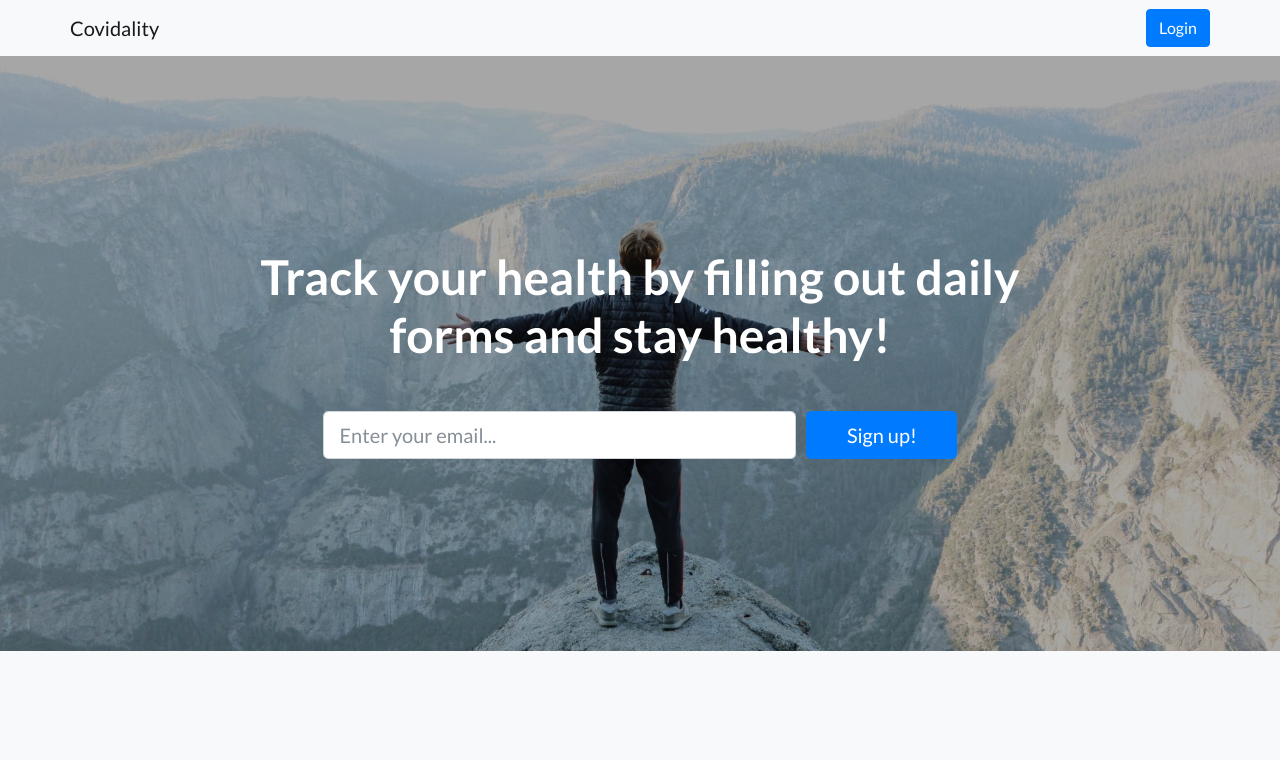
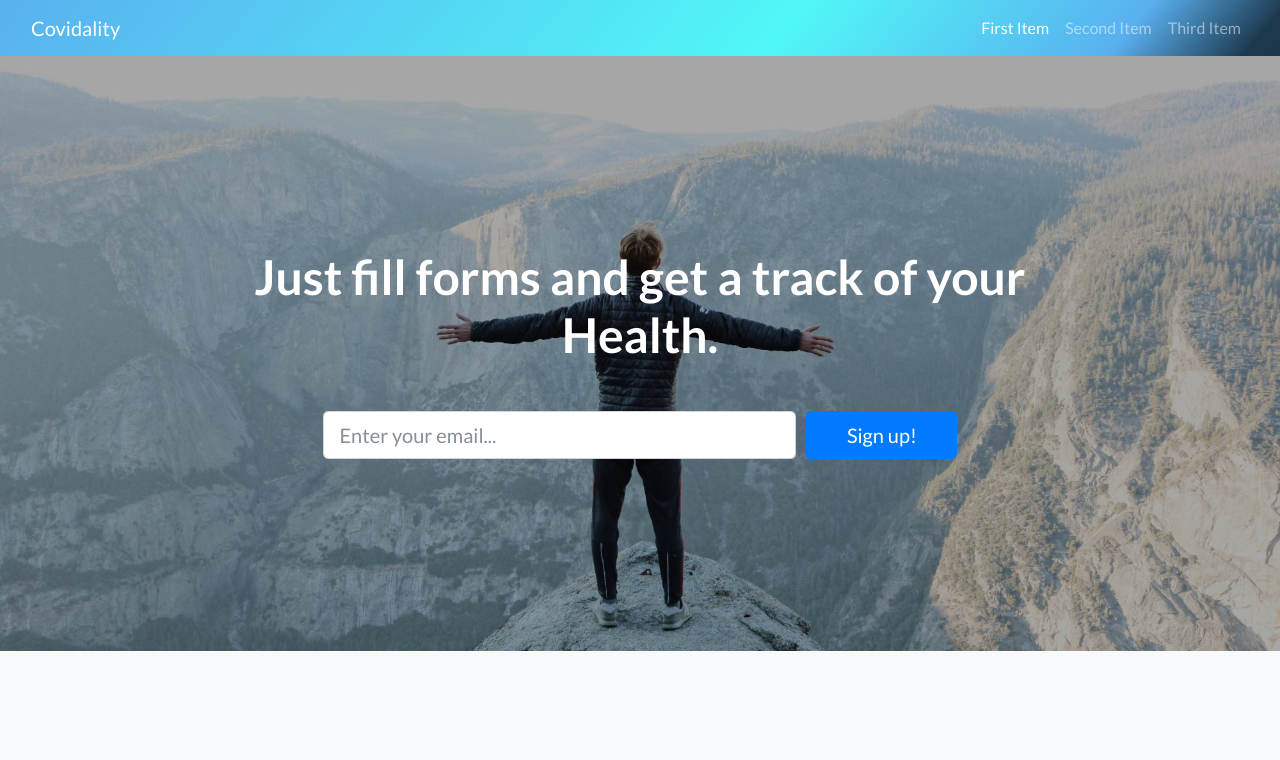
Before and after one commit to HarshVardhan12102002/Covidality_web, a plain HTML site: page index.html in a window 1280 px wide. Shown: the top 760 px of the page. Drawn offline with nearby package versions, Linux system fonts and the light colour scheme.

Commit message:
Minor Upgrades

```diff
--- a/index.html
+++ b/index.html
@@ -18,9 +18,16 @@
 </head>
 
 <body>
-    <nav class="navbar navbar-light navbar-expand bg-light navigation-clean">
-        <div class="container"><a class="navbar-brand" href="index.html">Covidality</a><button data-toggle="collapse" class="navbar-toggler" data-target="#navcol-1"></button>
-            <div class="collapse navbar-collapse" id="navcol-1"><a class="btn btn-primary ml-auto" role="button" href="login.html">Login</a></div>
+    <nav class="navbar navbar-dark navbar-expand-md" id="app-navbar" style="background: linear-gradient(130deg, black 0%, rgb(89,176,239) 0%, rgb(80,247,247) 61%, rgb(89,176,239) 87%, rgb(31,61,84) 97%, rgb(30,59,81) 97%, rgb(29,57,78) 97%, rgb(28,55,75) 100%), linear-gradient(black, rgb(153,153,153) 60%, white);">
+        <div class="container-fluid"><a class="navbar-brand" href="http://covidality.tech/">Covidality</a><button data-toggle="collapse" class="navbar-toggler" data-target="#navcol-1"><span class="sr-only">Toggle navigation</span><span class="navbar-toggler-icon"></span></button>
+            <div
+                class="collapse navbar-collapse" id="navcol-1">
+                <ul class="nav navbar-nav ml-auto">
+                    <li class="nav-item"><a class="nav-link active" href="#">First Item</a></li>
+                    <li class="nav-item"><a class="nav-link" href="#">Second Item</a></li>
+                    <li class="nav-item"><a class="nav-link" href="#">Third Item</a></li>
+                </ul>
+        </div>
         </div>
     </nav>
     <header class="masthead text-white text-center" style="background:url(&quot;assets/img/jason-hogan-YyFwUKzv5FM-unsplash.jpg&quot;)no-repeat center center;background-size:cover;">
@@ -28,7 +35,7 @@
         <div class="container">
             <div class="row">
                 <div class="col-xl-9 mx-auto">
-                    <h1 class="mb-5">Track your health by filling out daily forms and stay healthy!</h1>
+                    <h1 class="mb-5">Just fill forms and get a track of your Health.</h1>
                 </div>
                 <div class="col-md-10 col-lg-8 col-xl-7 mx-auto">
                     <form>
```
Also changed, not shown: 1 other file.
